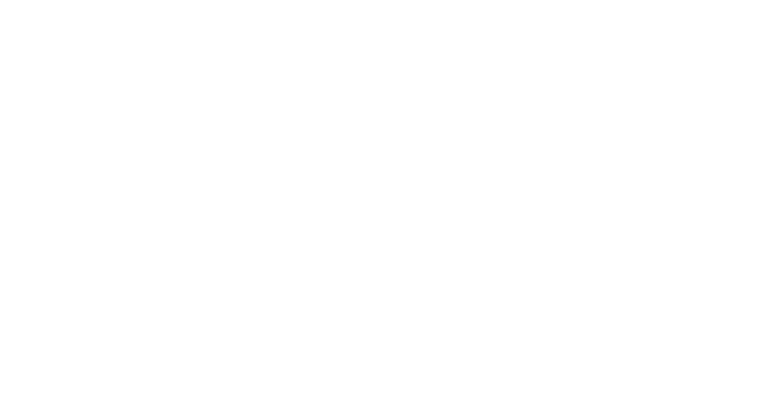
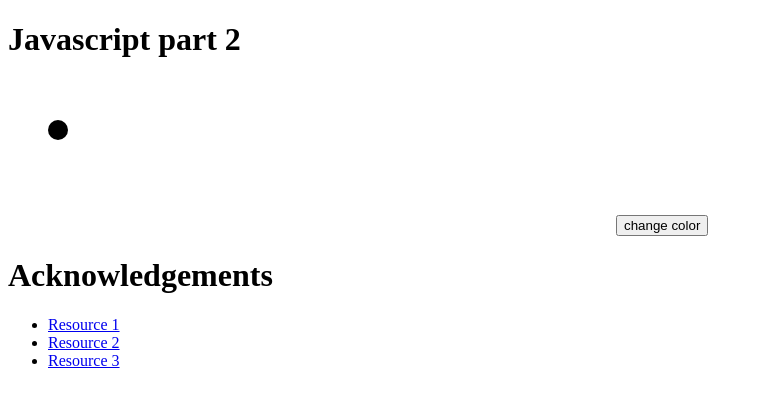
Before and after one commit to DS4200-Sec2-F22/ic-06-oumparikh, a plain HTML site: page index.html in a window 1280 px wide. Shown: the whole page, without its empty margins (0-763 px from the left). Drawn offline with Linux system fonts and the light colour scheme.

Commit message:
final upload

```diff
--- a/index.html
+++ b/index.html
@@ -3,12 +3,42 @@
 
 <head>
     <meta charset=utf-8/>
+    <title>
+        "ic-06"
+    </title>
 </head>
 
+<body>
+    <h1>
+        Javascript part 2
+    </h1>
+    <div>
+        <svg id="frame">
+            <circle cx="50" cy="50" r="10"/>
+        </svg>
+        <svg>
+            <line x1="100" y1="100" x2="200" y2="200"/>
+        </svg>
+        <button type="button" id="click">change color</button>
+    </div>
 
-<body>
-
-
+    <div>
+        <h1>
+            Acknowledgements
+        </h1>
+        <ul>
+            <li>
+                <a href="https://www.w3schools.com/howto/howto_js_toggle_class.asp" target="blank">Resource 1</a>
+            </li>
+            <li>
+                <a href="https://www.w3schools.com/jsref/event_onclick.asp" target="blank">Resource 2</a>
+            </li>
+            <li>
+                <a href="https://www.w3schools.com/html/default.asp" target="blank">Resource 3</a>
+            </li>
+        </ul>
+    </div>
+    <script src="main.js"></script>
 </body>
 
 </html>
```
